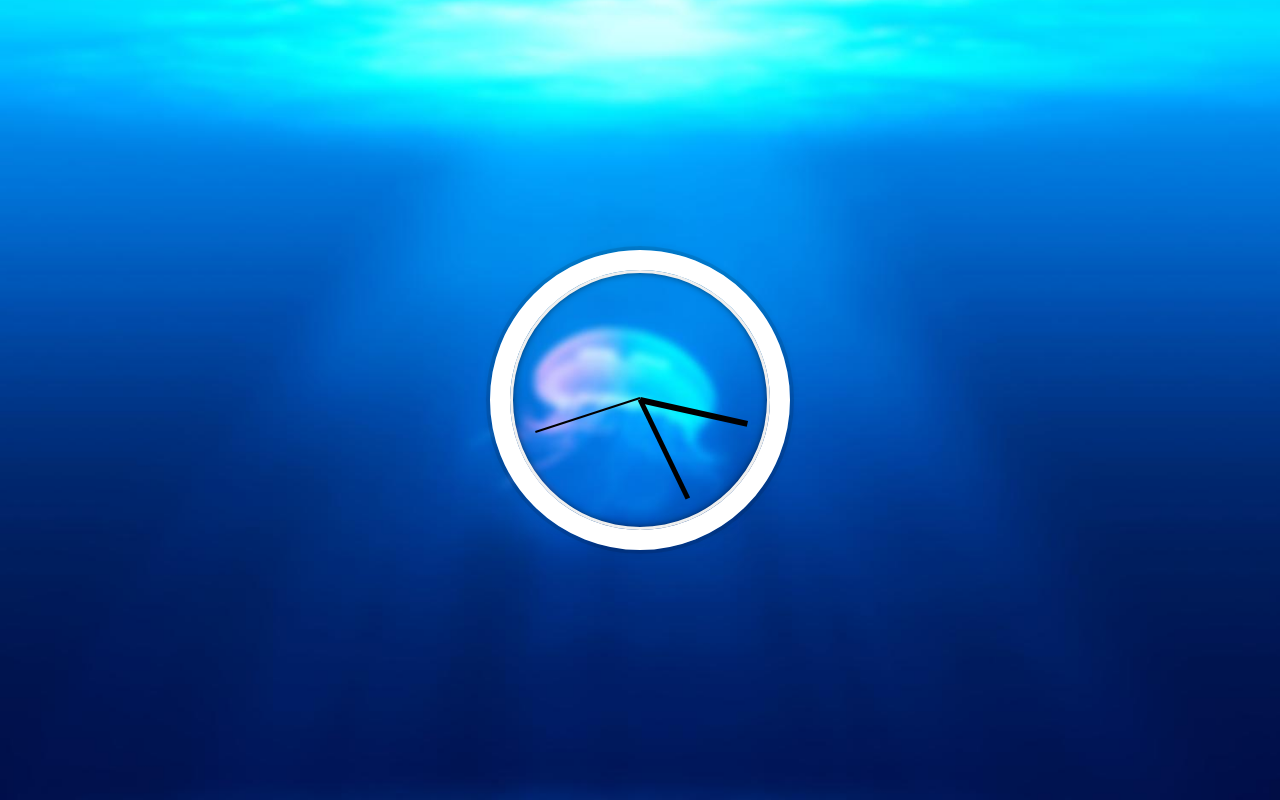
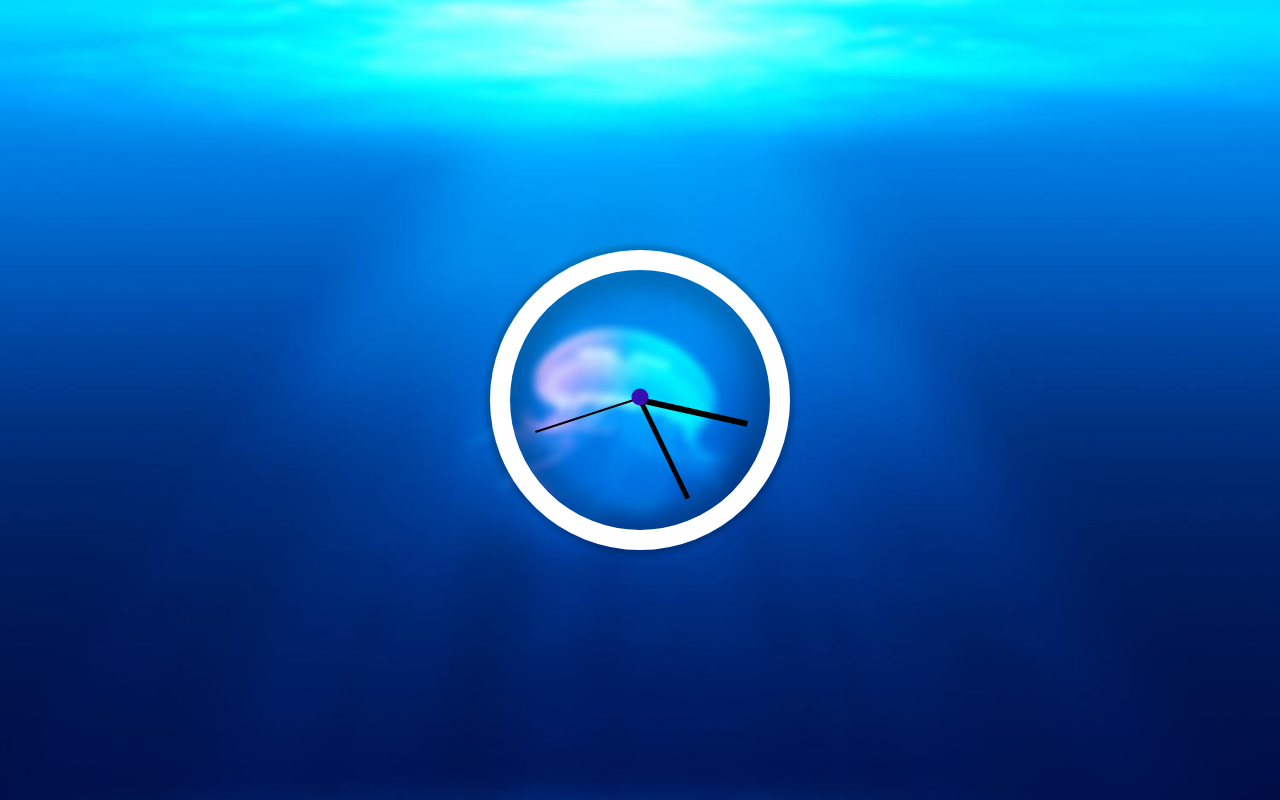
Before and after one commit to spormuv/js30, a plain HTML site: page 02-clock/index.html in a window 1280 px wide. Drawn offline with Linux system fonts and the light colour scheme.

Commit message:
fix: arrow jumping

```diff
--- a/02-clock/index.html
+++ b/02-clock/index.html
@@ -11,6 +11,7 @@
     <div class="wrapper">
       <div class="clock">
         <div class="clock-face">
+          <div class="round"></div>
           <div class="hand hour-hand"></div>
           <div class="hand min-hand"></div>
           <div class="hand second-hand"></div>
--- a/02-clock/script.js
+++ b/02-clock/script.js
@@ -4,19 +4,31 @@ const secondHand = document.querySelector('.second-hand');
 const minHand = document.querySelector('.min-hand');
 const hourHand = document.querySelector('.hour-hand');
 
+function condition(a, b) {
+  if (a === 0) {
+    b.style.transition = 'none';
+  } else {
+    b.style.transition = 'all 0.05s';
+    b.style.transitionTimingFunction = 'cubic-bezier(0.1, 2.7, 0.58, 1)';
+  }
+}
+
 function setDate() {
   const now = new Date();
 
   const seconds = now.getSeconds();
   const secondsDegree = (seconds / 60) * 360 + 90;
+  condition(seconds, secondHand);
   secondHand.style.transform = `rotate(${secondsDegree}deg)`;
 
   const mins = now.getMinutes();
   const minsDegree = (mins / 60) * 360 + (seconds / 60) * 6 + 90;
+  condition(mins, minHand);
   minHand.style.transform = `rotate(${minsDegree}deg)`;
 
   const hours = now.getHours();
   const hoursDegree = (hours / 12) * 360 + (mins / 60) * 30 + 90;
+  condition(hours, hourHand);
   hourHand.style.transform = `rotate(${hoursDegree}deg)`;
 
   console.log(`${hours} : ${mins} : ${seconds}`);
--- a/02-clock/style.css
+++ b/02-clock/style.css
@@ -54,8 +54,8 @@ h6 {
   border: 20px solid #fff;
   border-radius: 50%;
 
-  box-shadow: 0 0 0 4px rgba(0, 0, 0, 0.1), inset 0 0 0 3px #efefef,
-    inset 0 0 10px black, 0 0 10px rgba(0, 0, 0, 0.2);
+  box-shadow: 0 0 5px 5px rgb(0, 0, 0, 0.2),
+    inset 0 0 20px 20px rgba(0, 0, 0, 0.2);
 
   position: relative;
 }
@@ -67,6 +67,20 @@ h6 {
   transform: translateY(-3px);
 
   position: relative;
+}
+
+.round {
+  width: 1.7rem;
+  height: 1.7rem;
+
+  background-color: rgb(54, 15, 180);
+  border-radius: 50%;
+
+  position: absolute;
+  top: 50%;
+  left: 50%;
+  transform: translate(-50%, -50%);
+  z-index: 1;
 }
 
 /*hand
```
